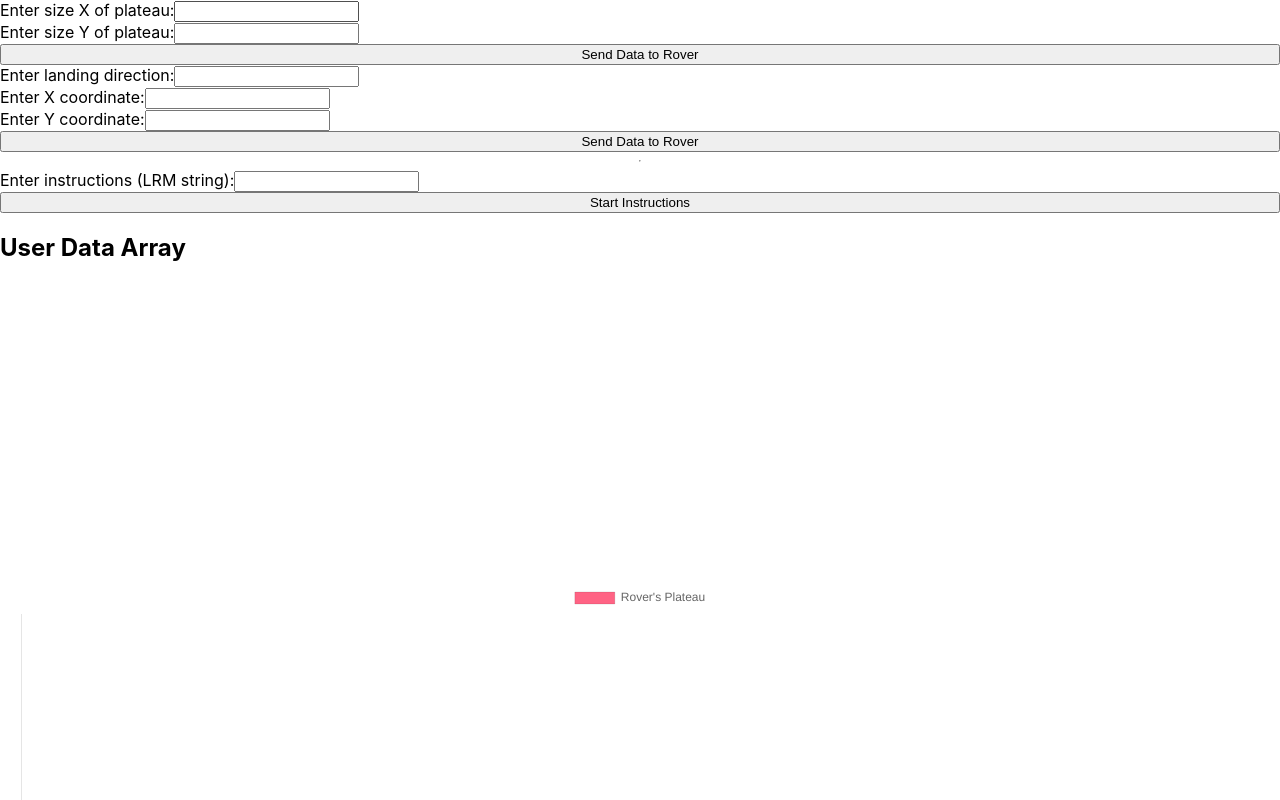
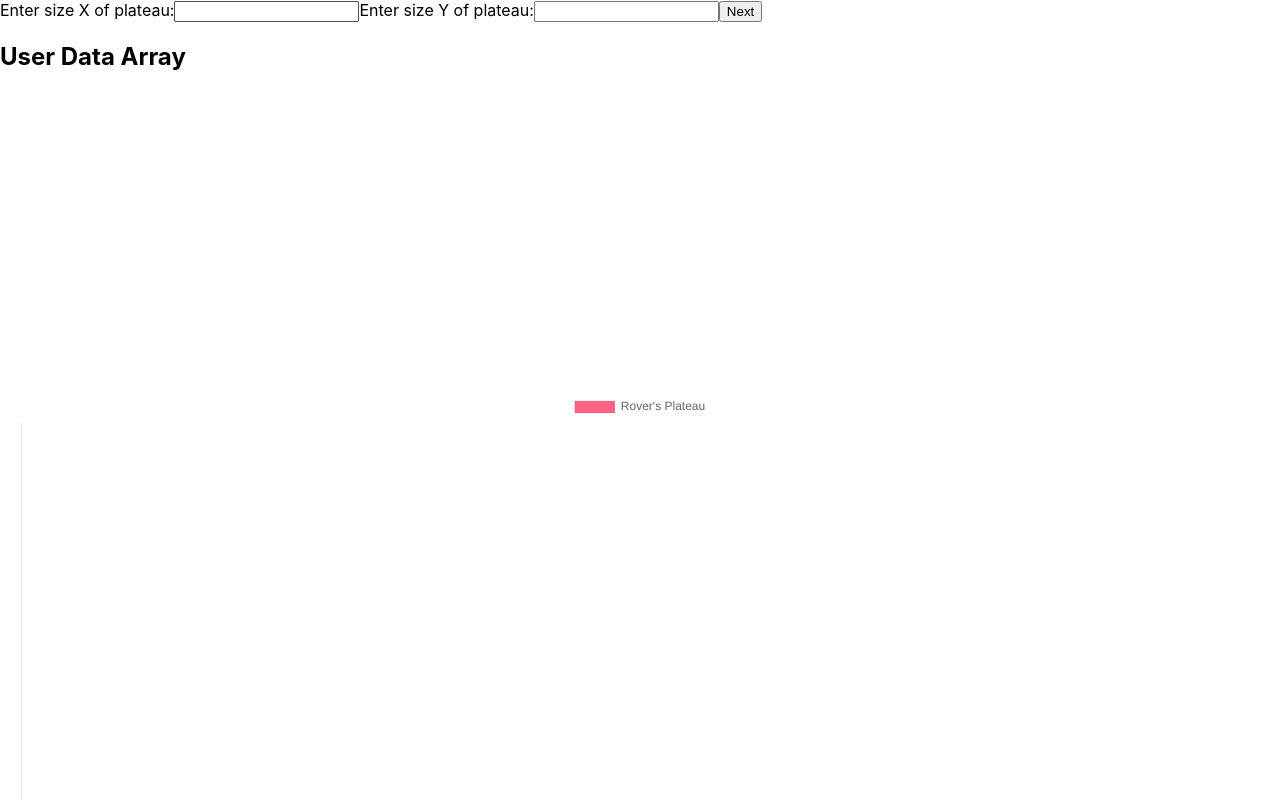
Before and after one commit to MairaGalvao/mars-rover-plateou, a React (Create React App) app: page / in a window 1280 px wide. Shown: the top 800 px of the page. Built offline with nearby package versions, Linux system fonts and the light colour scheme.

Commit message:
feature: Implement step-by-step user input forms with dynamic visibility

```diff
--- a/src/Components/UserData.tsx
+++ b/src/Components/UserData.tsx
@@ -1,4 +1,4 @@
-import React, { useState, ChangeEvent } from 'react';
+import React, { useState, ChangeEvent, FormEvent } from 'react';
 import '../Style/UserData.css';
 
 interface UserDataProps {
@@ -13,6 +13,7 @@ const UserData = ({ onSendData }: UserDataProps) => {
   const [sizeYInput, setSizeYInput] = useState('');
   const [instructionsInput, setInstructionsInput] = useState('');
   const [userDataArray, setUserDataArray] = useState<any[]>([]);
+  const [step, setStep] = useState<number>(0);
 
   const mapDirectionToNumber = (direction: string): number => {
     switch (direction.toUpperCase()) {
@@ -53,7 +54,12 @@ const UserData = ({ onSendData }: UserDataProps) => {
     setInstructionsInput(event.target.value);
   };
 
-  const handleButtonClick = () => {
+  const handleButtonClick = (event: FormEvent) => {
+    event.preventDefault();
+
+    if (step === 0) {
+      setStep(1);
+    } else if (step === 1) {
       const numericDirection = mapDirectionToNumber(directionInput);
       console.log(`Sending Data to Rover: Direction: ${numericDirection}, X: ${xInput}, Y: ${yInput}, SizeX: ${sizeXInput}, SizeY: ${sizeYInput}, Instructions: ${instructionsInput}`);
       onSendData(
@@ -76,9 +82,16 @@ const UserData = ({ onSendData }: UserDataProps) => {
           instructions: instructionsInput,
         },
       ]);
+
+      setStep(2);
+    } else if (step === 2) {
+      setStep(0);
+    }
   };
 
-  const handleInstructionsSubmit = () => {
+  const handleInstructionsSubmit = (event: FormEvent) => {
+    event.preventDefault();
+
     let newX = parseFloat(xInput);
     let newY = parseFloat(yInput);
     let newDirection = mapDirectionToNumber(directionInput);
@@ -130,41 +143,53 @@ const UserData = ({ onSendData }: UserDataProps) => {
         instructions: instructionsInput,
       },
     ]);
+
+    setStep(0);
   };
 
   return (
     <div className="UserData">
+      {step === 0 && (
+        <form id='x-y-inputs' onSubmit={handleButtonClick}>
           <label>
             Enter size X of plateau:
-        <input type="text" value={sizeXInput} onChange={handleSizeXInput} />
+            <input type="text" value={sizeXInput} onChange={handleSizeXInput} required />
           </label>
           <label>
             Enter size Y of plateau:
-        <input type="text" value={sizeYInput} onChange={handleSizeYInput} />
+            <input type="text" value={sizeYInput} onChange={handleSizeYInput} required />
           </label>
-      <button onClick={handleButtonClick}>Send Data to Rover</button>
+          <button type="submit">Next</button>
+        </form>
+      )}
 
+      {step === 1 && (
+        <form id='rover-position' onSubmit={handleButtonClick}>
           <label>
             Enter landing direction:
-        <input type="text" value={directionInput} onChange={handleDirectionInput} />
+            <input type="text" value={directionInput} onChange={handleDirectionInput} required />
           </label>
           <label>
             Enter X coordinate:
-        <input type="text" value={xInput} onChange={handleXInput} />
+            <input type="text" value={xInput} onChange={handleXInput} required />
           </label>
           <label>
             Enter Y coordinate:
-        <input type="text" value={yInput} onChange={handleYInput} />
+            <input type="text" value={yInput} onChange={handleYInput} required />
           </label>
-      <button onClick={handleButtonClick}>Send Data to Rover</button>
+          <button type="submit">Next</button>
+        </form>
+      )}
 
-      <hr />
-
+      {step === 2 && (
+        <form id='instructions-input' onSubmit={handleInstructionsSubmit}>
           <label>
             Enter instructions (LRM string):
-        <input type="text" value={instructionsInput} onChange={handleInstructionsInput} />
+            <input type="text" value={instructionsInput} onChange={handleInstructionsInput} required />
           </label>
-      <button onClick={handleInstructionsSubmit}>Start Instructions</button>
+          <button type="submit">Start Instructions</button>
+        </form>
+      )}
 
       {/* Display User Data Array */}
       <div className="user-data-array">
```
Lines whose indentation alone changed are shown as unchanged.
